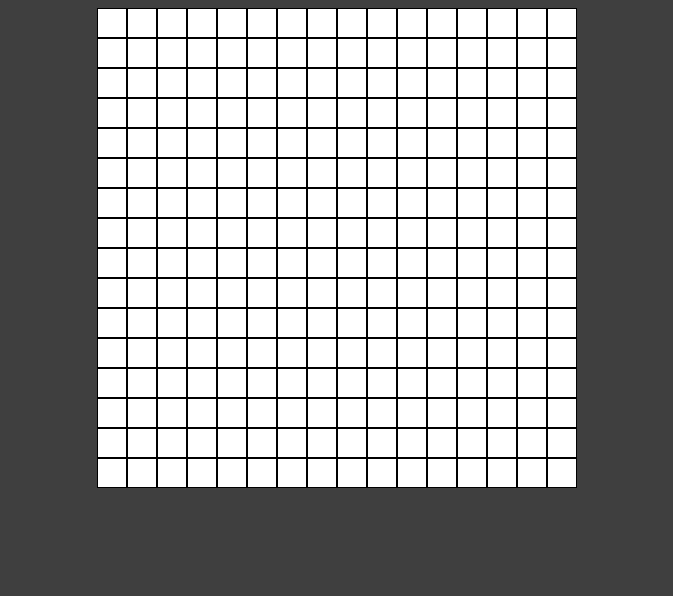
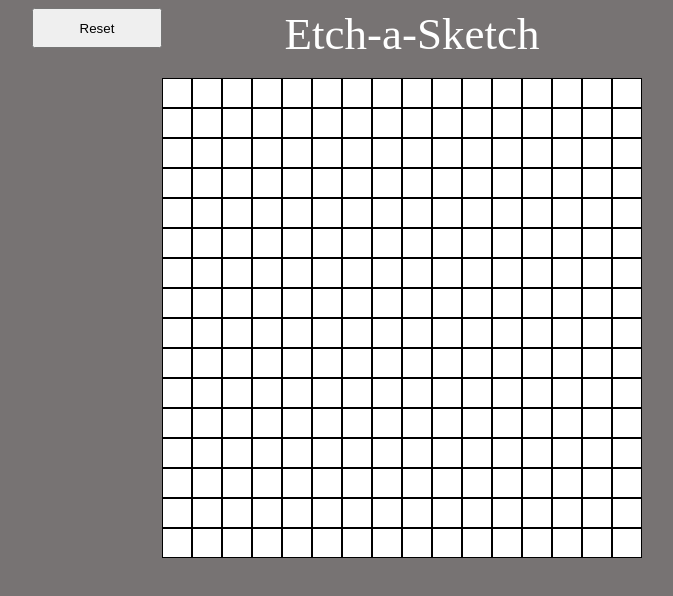
Before and after one commit to Gaukhar008/etch-a-sketch, a plain HTML site: page index.html in a window 1280 px wide. Shown: the whole page, without its empty margins (293-966 px from the left). Drawn offline with Linux system fonts and the light colour scheme.

Commit message:
Add reset button, change to positions

```diff
--- a/index.js
+++ b/index.js
@@ -1,7 +1,24 @@
 const container = document.getElementById('container');
+const header = document.createElement('div');
+const mainContent = document.createElement('div');
+const buttons = document.createElement('div');
+const resetButton = document.createElement('button');
 const grid = document.createElement('div');
+
+mainContent.classList.add('content')
+header.classList.add('header');
+header.textContent = 'Etch-a-Sketch';
+header.style.cssText = 'color: white; font-size: 45px'
+buttons.classList.add('buttons');
+resetButton.classList.add('resetButton');
+resetButton.textContent = 'Reset';
 grid.classList.add('grid');
-container.appendChild(grid);
+
+buttons.appendChild(resetButton);
+mainContent.appendChild(header);
+mainContent.appendChild(grid);
+container.appendChild(buttons);
+container.appendChild(mainContent);
 
 function createGrid(rows, columns) {
     container.style.setProperty('--grid-rows', rows);
@@ -9,9 +26,8 @@ function createGrid(rows, columns) {
     for(let i = 0; i < rows*columns; i++) {
         let cell = document.createElement('div');
         grid.appendChild(cell).className = "grid-item";
-        cell.addEventListener('mouseover', e =>
-        e.target.classList.add('my-color-class'));
     }
+    document.querySelectorAll('.grid-item').forEach(cell => cell.addEventListener('mouseover', (e) => {
+    e.target.style.backgroundColor = 'black'}))
 }
-
 createGrid(16, 16);
--- a/stylesheet.css
+++ b/stylesheet.css
@@ -1,14 +1,26 @@
 body {
-    background-color: rgba(0, 0, 0, 0.753);
+    background-color: rgba(59, 53, 53, 0.692);
+    display: flex;
+    flex-direction: row;
+    justify-content: center;
 }
 #container {
     display: flex;
+    flex-direction: row;
+}
+
+.header {
+    display: flex;
     justify-content: center;
-    align-items: center;
+    height: 50px;
+    width: 600px
+    padding-top: 10px;
 }
+
 .grid {
     width: 500px;
     height: 500px;
+
 }
 
 .grid-item {
@@ -21,7 +33,18 @@ body {
     background-color: white;
 
 }
+.content {
+    display: flex;
+    flex-direction: column;
+    gap: 20px;
+}
 
-.my-color-class {
-    background-color: black;
+.buttons {
+    display: flex;
+    justify-content: space-between;
 }
+
+.resetButton {
+    width: 130px;
+    height: 40px;
+}
```
